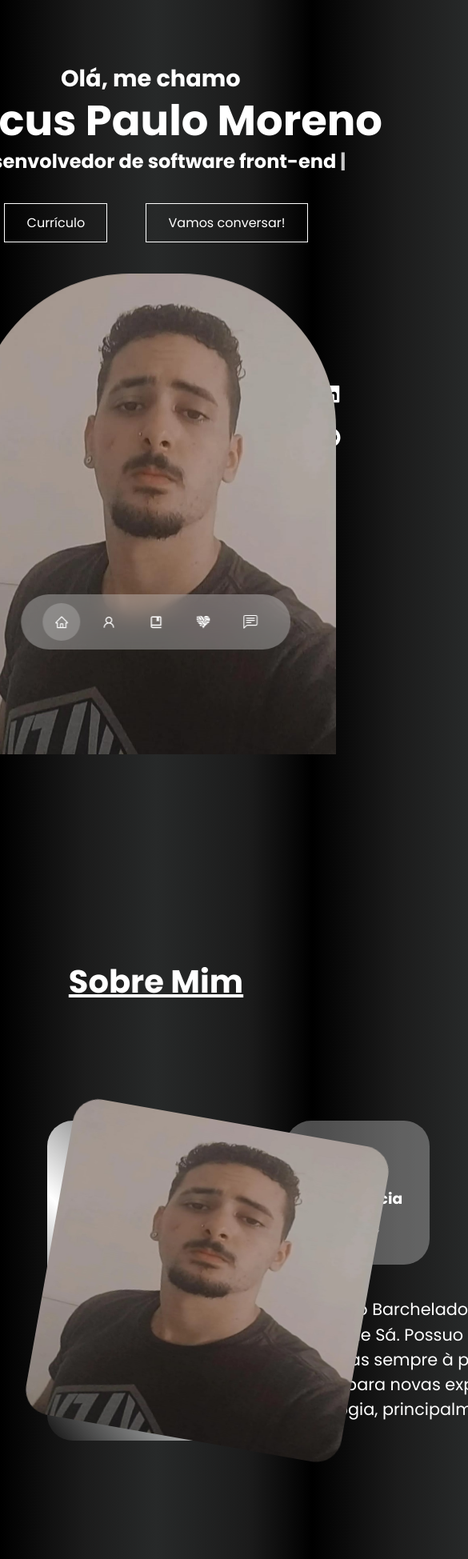
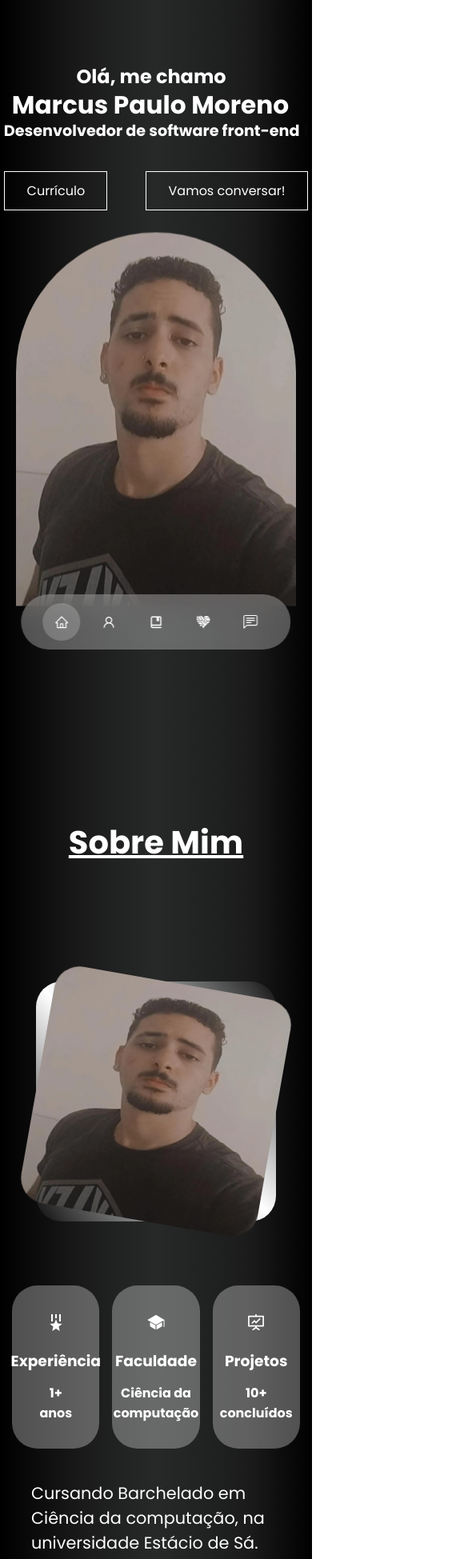
Before and after one commit to Kinho11/Portf-lio, a React (Create React App) app: page / in a window 390 px wide. Shown: the top 1949 px of the page at 80% size, 585 px wide, since content can reach past the window. Built offline with nearby package versions, Linux system fonts and the light colour scheme; no server answers.

Commit message:
feito footer e responsividade

```diff
--- a/public/index.html
+++ b/public/index.html
@@ -13,7 +13,7 @@
 
     <link rel="manifest" href="%PUBLIC_URL%/manifest.json" />
 
-    <title>React App</title>
+    <title>Marcus Paulo Moreno</title>
   </head>
   <body>
     <noscript>You need to enable JavaScript to run this app.</noscript>
--- a/src/App.jsx
+++ b/src/App.jsx
@@ -7,6 +7,7 @@ import { Project } from './components/Project/Project';
 import { RepositorioProvider } from './Context/RepositorioGitHub/RepositorioGitHub';
 import { ToastContainer } from 'react-toastify';
 import "react-toastify/dist/ReactToastify.css";
+import { Footer } from './components/Footer/Footer';
 
 
 function App() {
@@ -20,6 +21,7 @@ function App() {
         <Experience/>
         <Project/>
         <Contact/>
+        <Footer/>
       </RepositorioProvider>
     </>
   );
--- a/src/components/About/About.jsx
+++ b/src/components/About/About.jsx
@@ -11,11 +11,11 @@ export const About = () => {
       <h1>Sobre Mim</h1>
 
       <div className='informacao'>
-        <div className='fotooo'>
+        <div className='foto'>
           <img className='fotoPerfil' width={300} src={foto} alt="foto de perfil" />
         </div>
 
-        <div>
+        <div className='cards'>
           <div className='container-card'>
             <div className='card'>
               <i><RiMedal2Fill/></i>
--- a/src/components/About/About.styled.js
+++ b/src/components/About/About.styled.js
@@ -4,12 +4,11 @@ export const SobreMim = styled.section`
   display: flex;
   flex-direction: column;
   align-items: center;
-  width: 100%;
-  height: 100vh;
+  /* width: 100vw; */
+  min-height: 100vh;
 
   h1{
     text-decoration: underline;
-    /* margin: 2.5rem 0; */
     margin-top: 6.5rem;
     margin-bottom: 6rem;
     color: white;
@@ -18,13 +17,12 @@ export const SobreMim = styled.section`
 
   .informacao{
     display: flex;
-    width: 70%;
+    width: 80%;
     margin-top: 3rem;
     gap: 5rem;
     color: white;
 
-    .fotooo{
-      width: 80%;
+    .foto{
       background:linear-gradient(45deg,transparent, white,transparent);
       aspect-ratio: 1/1;
       border-radius: 2rem;
@@ -45,11 +43,12 @@ export const SobreMim = styled.section`
       }
     }
 
+    .cards{
+      width: 100%;
       .container-card{
         display: flex;
         align-items: center;
-      gap: 6rem;
-
+        gap: 3rem;
         .card{
           background-color: rgba(255,255,255, 0.3);
           display: flex;
@@ -57,8 +56,8 @@ export const SobreMim = styled.section`
           gap: .8rem;
           align-items: center;
           justify-content: center;
-        width: 180px;
-        height: 180px;
+          width: 25%;
+          height: 25%;
           padding: 2rem;
           border-radius: 2rem;
           margin-bottom: 2.5rem;
@@ -67,8 +66,8 @@ export const SobreMim = styled.section`
             font-size: 1.5rem;
           }
           h4{
-          white-space: nowrap;
-          font-size: .9rem;
+            text-align: center;
+            font-size: 1rem;
           }
         }
 
@@ -80,12 +79,46 @@ export const SobreMim = styled.section`
         }
 
       }
-
       p{
         font-size: 1.3rem;
         line-height: 1.5;
       }
+    }
 
 
   }
+
+  @media screen and (max-width: 600px) {
+    .informacao{
+      display: flex;
+      align-items: center;
+      flex-direction: column;
+      .foto{
+
+        .fotoPerfil{
+          width: 300px;
+        }
+
+      }
+
+      .cards{
+        .container-card{
+          display: flex;
+          align-items: center;
+          justify-content: center;
+          gap: 1rem;
+
+          .card{
+            width: 35%;
+            height: 35%;
+            }
+          }
+
+        }
+
+      }
+
+
+    }
+
 `
--- a/src/components/Contact/Contact.styled.js
+++ b/src/components/Contact/Contact.styled.js
@@ -2,10 +2,11 @@ import styled from "styled-components";
 
 export const Contato = styled.section`
   display: flex;
+  align-items: center;
   flex-direction: column;
   align-items: center;
-  width: 100%;
-  height: 100vh;
+  /* width: 100vw; */
+  min-height: 100vh;
 
   .titulo{
     text-decoration: underline;
@@ -18,8 +19,8 @@ export const Contato = styled.section`
   .container-contato{
     width: 70%;
     display: flex;
+    gap: 5rem;
     justify-content: center;
-    align-items: center;
 
     .tipos-contatos{
       display: flex;
@@ -31,7 +32,7 @@ export const Contato = styled.section`
 
       article{
         background: rgba(255,255,255, 0.5);
-        width: 60%;
+        width: 300px;
         color: white;
         display: flex;
         flex-direction: column;
@@ -58,6 +59,7 @@ export const Contato = styled.section`
         }
 
         a{
+          white-space: nowrap;
           background-color: #363636;
           border-radius: 2rem;
           padding: .7rem 1.7rem;
@@ -72,7 +74,8 @@ export const Contato = styled.section`
     .mensagem{
       width: 60%;
       max-height: 80%;
-      /* background-color: red; */
+      padding: .7rem 0;
+
       form{
         display: flex;
         gap: 2rem;
@@ -149,4 +152,30 @@ export const Contato = styled.section`
 
   }
 
+  @media screen and (max-width: 600px) {
+
+    .titulo{
+      margin-top: -5rem;
+    }
+
+    .container-contato{
+      flex-direction: column;
+      align-items: center;
+      justify-content: center;
+      gap: 2rem;
+      .mensagem{
+        width: 100%;
+
+        form{
+          width: 100%;
+
+          button{
+            margin-bottom: 10rem;
+          }
+        }
+
+      }
+    }
+    }
+
 `
--- a/src/components/Experience/Experience.styled.js
+++ b/src/components/Experience/Experience.styled.js
@@ -5,8 +5,8 @@ export const Experiencia = styled.section`
   display: flex;
   flex-direction: column;
   align-items: center;
-  width: 100%;
-  height: 100vh;
+  /* width: 100vw; */
+  min-height: 100vh;
 
   h1{
     text-decoration: underline;
@@ -38,13 +38,12 @@ export const Experiencia = styled.section`
       align-items: center;
       justify-content: center;
       flex-wrap: wrap;
-      width: 90%;
       gap: 3rem;
 
       .card-experiencia{
         background:rgba(255,255,255, 0.9) ;
-        width: 150px;
-        height: 150px;
+        width: 170px;
+        height: 170px;
         padding: .7rem 1.7rem;
         border-radius: 1.5rem;
         display: flex;
@@ -75,5 +74,19 @@ export const Experiencia = styled.section`
 
   }
 
+  @media screen and (max-width: 600px) {
+    .container-experiencia{
+      width: 90%;
+      .cards{
+
+        .card-experiencia{
+          width: 200px;
+        }
+      }
+
+    }
+
+    }
+
 
 `
--- /dev/null
+++ b/src/components/Footer/Footer.jsx
@@ -0,0 +1,28 @@
+import React from 'react'
+
+import { FooterStyled } from './Footer.styled'
+
+import { AiFillLinkedin,AiFillGithub,AiOutlineMail, AiOutlineWhatsApp } from "react-icons/ai"
+
+
+export const Footer = () => {
+  return (
+    <FooterStyled>
+      <h1>Marcus Paulo Moreno</h1>
+      <ul>
+        <li><a href="#">Início</a></li>
+        <li><a href="#about">Sobre mim</a></li>
+        <li><a href="#experience">Experiência</a></li>
+        <li><a href="#project">Projetos</a></li>
+        <li><a href="#contact">Contato</a></li>
+      </ul>
+
+      <div className='social'>
+        <span><a  href="https://api.whatsapp.com/send?phone=+5571988932538&text=Olá, gostei bastante do seu portfólio!!" target="_blank" rel="noopener noreferrer"><AiOutlineWhatsApp/></a></span>
+        <span><a href="mailto:marcuspaulo.morenomf@gmail.com" target="_blank" rel="noopener noreferrer"><AiOutlineMail/></a></span>
+        <span><a href="https://github.com/Kinho11" target="_blank" rel="noopener noreferrer"><AiFillGithub/></a></span>
+        <span><a href="https://www.linkedin.com/in/marcus-paulo-moreno/" target="_blank" rel="noopener noreferrer"><AiFillLinkedin/></a></span>
+      </div>
+    </FooterStyled>
+  )
+}
--- /dev/null
+++ b/src/components/Footer/Footer.styled.js
@@ -0,0 +1,78 @@
+import styled from "styled-components";
+
+
+export const FooterStyled = styled.section`
+  display: flex;
+  flex-direction: column;
+  align-items: center;
+  width: 100%;
+  height: 380px;
+  padding: 3rem 2rem;
+  border-top: 2px solid white;
+
+  h1{
+    font-size: 2.5rem;
+    color: white;
+    text-align: center;
+  }
+
+  ul{
+    display: flex;
+    gap: .7rem;
+    margin-top: 2rem;
+
+    a{
+      color: white;
+      transition: .8s;
+
+      &:hover{
+        border-bottom: 1px solid white;
+        font-size: 1.1rem;
+        transition: .8s;
+      }
+
+    }
+  }
+
+  .social{
+    display: flex;
+    gap: 1.5rem;
+    margin-top: 2rem;
+
+    span{
+      display: flex;
+      width: 50px;
+      height: 50px;
+      border-radius: 100%;
+      align-items: center;
+      justify-content: center;
+      background: rgba(255,255,255, 0.3);
+      transition: .5s;
+
+      &:hover{
+        transform: scale(1.2);
+        transition: .5s;
+      }
+
+      a{
+        font-size: 2rem;
+        padding-top: .5rem;
+        color: white;
+      }
+
+
+    }
+  }
+
+  @media screen and (max-width: 600px) {
+    height: 450px;
+
+    ul{
+      a{
+        white-space: nowrap;
+      }
+    }
+
+    }
+
+`
--- a/src/components/Header/Header.styled.js
+++ b/src/components/Header/Header.styled.js
@@ -2,7 +2,7 @@ import styled from "styled-components";
 
 export const SectionHeader = styled.section`
   margin: 5rem 0;
-  width: 100%;
+  /* width: 100vw; */
   display: flex;
   gap: .8rem;
   flex-direction: column;
@@ -105,7 +105,7 @@ export const SectionHeader = styled.section`
     align-items: center;
     gap: .8rem;
     position: absolute;
-    left: 25rem;
+    left: 15rem;
 
     .icone-social{
       font-size: 1.7rem;
@@ -130,7 +130,7 @@ export const SectionHeader = styled.section`
   .scroll{
     display: flex;
     position: absolute;
-    right: 25rem;
+    right: 15rem;
     transform: rotate(90deg);
     font-size: 1.5rem;
     a{
@@ -145,5 +145,31 @@ export const SectionHeader = styled.section`
 
   }
 
+  @media screen and (max-width: 1600px) {
+    .titulo{
+      font-size: 1rem;
+      width: 100%;
+      .nome{
+        font-size: 1.3rem;
+      }
+
+      .subtitulo{
+        font-size: .8rem;
+      }
+    }
+
+    .foto{
+      width: 350px;
+    }
+
+    .container-social{
+      display: none;
+    }
+
+    .scroll{
+      display: none;
+    }
+  }
+
 
 `
--- a/src/components/Project/Project.styled.js
+++ b/src/components/Project/Project.styled.js
@@ -4,9 +4,8 @@ export const Projetos = styled.section`
   display: flex;
   flex-direction: column;
   align-items: center;
-  width: 100%;
-  height: 100vh;
-
+  /* width: 100%; */
+  min-height: 100vh;
   .titulo{
     text-decoration: underline;
     margin-top: 6.5rem;
@@ -17,10 +16,11 @@ export const Projetos = styled.section`
   .cards{
     display: flex;
     align-items: center;
-    justify-content: center;
+    /* justify-content: center; */
+    margin-top: -10rem;
     gap: 2rem;
-    height: 100%;
-    width: 77vw;
+    min-height: 100vh;
+    width: 77.6vw;
     .container-card{
       display: flex;
       width: 100%;
@@ -104,7 +104,35 @@ export const Projetos = styled.section`
 
   }
 
+  @media screen and (max-width: 1600px) {
+    .titulo{
+      margin-top: 15rem;
+    }
+  }
+
+  @media screen and (max-width: 600px) {
+    .cards{
+      width: 99.2vw;
+      padding: 0 1rem;
+    .container-card{
+      .cardRepo{
+        width: 230px;
+        height: 230px;
+        .icone{
+          padding: 0 1.5rem;
+        }
+      }
+    }
 
 
 
+      i{
+        font-size: 2.2rem;
+      }
+
+    }
+
+    }
+
+
 `
--- a/src/index.css
+++ b/src/index.css
@@ -18,6 +18,7 @@ body {
   -moz-osx-font-smoothing: grayscale;
   background: rgb(0,0,0);
   background: linear-gradient(90deg, rgba(0,0,0,1) 0%, rgba(27,27,27,1) 27%, rgb(39, 41, 41) 50%, rgba(27,27,27,1) 80%, rgba(0,0,0,1) 100%);
+  background-repeat: no-repeat;
   background-size: cover;
 }
 
```
Also changed, not shown: 1 other file (tests, documents, lock files or other folders). Lines whose indentation alone changed are shown as unchanged.
